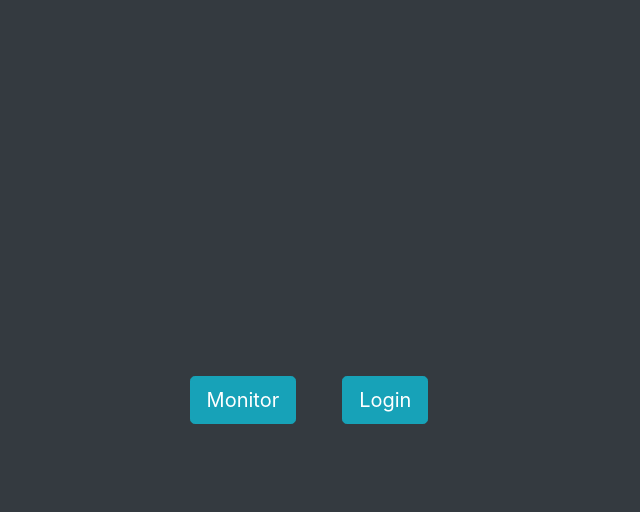
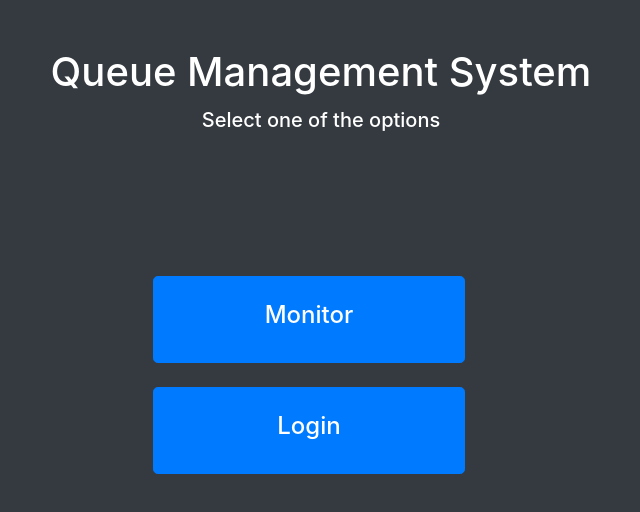
Before and after one commit to prophetitaly/se2021-01--OfficeQueueManager, a React (Create React App) app in the folder client/: page / in a window 1280 px wide. Shown: the top 512 px of the page, without its empty margins (331-971 px from the left). Built offline with nearby package versions, Linux system fonts and the light colour scheme; no server answers.

Commit message:
FIX login button gui

```diff
--- a/client/src/components/MyHomepage.js
+++ b/client/src/components/MyHomepage.js
@@ -14,13 +14,19 @@ function MyHomepage(props) {
         <>
             {redirectMonitor && <Redirect to={"/monitor"} />}
             {redirectLogin && <Redirect to={"/login"} />}
-            <Container className="bg-dark min-height-100 justify-content-center align-items-center " style={{ display: 'flex' }} fluid>
-                <Row className="justify-content-center">
-                    <Col md="auto" className="mx-2">
-                        <Button className="" variant="info" size="lg" onClick={() => { setRedirectMonitor(true) }}>Monitor</Button>
+            <Container className="bg-dark min-height-100 justify-content-center align-items-center text-center" fluid>
+                <h1 className="text-white pt-5 pb-1 pr-0 pl-4">Queue Management System</h1>
+                <h5 className="text-white pt-0 pb-5 pr-0 pl-4 mb-5">Select one of the options</h5>
+
+                <Row className="justify-content-center m-0 p-0 w-100 pt-5">
+                    <Col className=" m-0 p-0" sm={6}>
+                        <Button size="lg" className="p-4 w-50" onClick={() => { setRedirectMonitor(true) }}><h4>Monitor</h4></Button>
                     </Col>
-                    <Col md="auto" className="mx-2">
-                        <Button className="" variant="info" size="lg" onClick={() => { setRedirectLogin(true) }}>Login</Button>
+                </Row>
+                <br/>
+                <Row className="justify-content-center m-0 p-0 w-100">
+                <Col className=" m-0 p-0" sm={6}>
+                        <Button size="lg" className="p-4 w-50" onClick={() => { setRedirectLogin(true) }}><h4>Login</h4></Button>
                     </Col>
                 </Row>
             </Container>
--- a/client/src/components/MyLogin.js
+++ b/client/src/components/MyLogin.js
@@ -84,16 +84,16 @@ function MyLogin(props) {
 
     return (
         <>
-            <Container className="bg-dark min-height-100 justify-content-center" style={{ display: 'flex' }} fluid>
+            <Container className="bg-dark min-height-100 justify-content-center m-0 p-0" style={{ display: 'flex' }} fluid>
 
-            <Row className="w-100 mt-5 vheight-100">
+            <Row className="w-100 mt-5 vheight-100 m-0 p-0">
                 <Col sm={3}></Col>
-                <Col sm={6} className='col-5 below-nav'>
-                    <Container className=" p-5">
+                <Col sm={6} className='col-5 below-nav m-0 p-0'>
+                    <Container className=" p-5 m-0 b">
 
-                        <Form className="p-3">
-                            <Form.Group controlId="formusername" className="mt-1">
-                                <Form.Label className="text-info"><h5>Username</h5></Form.Label>
+                        <Form className="pt-3 p-0 m-0">
+                            <Form.Group controlId="formusername" className="mt-1 w-100">
+                                <Form.Label className="text-info w-100"><h5>Username</h5></Form.Label>
                                 <Form.Control
                                     className="w-100 p-4"
                                     type="username"
@@ -132,7 +132,9 @@ function MyLogin(props) {
                                     {error}
                                 </div>
                             )}
-                            <Row className="pt-4 w-100 m-0">
+
+                        </Form>
+                        <Row className="pt-4 w-100 m-0">
                                 <Col sm={5} className="text-left m-0 p-0">
 
                             <Button
@@ -146,20 +148,21 @@ function MyLogin(props) {
                                 Back
                             </Button>
                                 </Col>
-                                <Col sm={2}></Col>
+                                <Col sm={2} className=""></Col>
                             <Col sm={5} className="text-right m-0 p-0">
                             <Button
                                 size = "lg"
                                 variant="success"
                                 type="submit"
                                 //className={errorMessagePassword ? "mt-1" : "mt-3 float-right mr-4"}
-                                className="w-100"
-                                onClick={(ev) => handleSubmit(ev)}>
+                                className="w-100 mr-5"
+                                onClick={(ev) => handleSubmit(ev)}
+                                >
+
                                 Login
                             </Button>
                             </Col>
                             </Row>
-                        </Form>
                     </Container>
                     </Col>
                     <Col sm={3}></Col>
--- a/client/src/components/MyManager.js
+++ b/client/src/components/MyManager.js
@@ -118,7 +118,7 @@ function MyManager(props) {
                         cnt++;
                         return (<Row key={x.id} className="mb-4 mr-5 ml-5 text-center">
                             <Col sm={2} className="bg-primary text-black p-4 text-center border border-dark">
-                                <b>{x.username}</b>
+                                <h5><b>{x.username}</b></h5>
                             </Col>
                             <Col sm={10} className="bg-light text-black p-4 text-center border border-dark">
                                 <Row>
--- a/client/src/components/MyTotem.js
+++ b/client/src/components/MyTotem.js
@@ -47,21 +47,26 @@ function MyTotem(props) {
     return (
         <>
             {!props.user && <Redirect to={"/"} />}
-            <Container className="bg-dark min-height-100 justify-content-center align-items-center " style={{ display: 'flex' }} fluid>
+            <Container className="bg-dark min-height-100 justify-content-center align-items-center text-center m-0 p-0" fluid>
+            <h1 className="text-white pt-5 pb-1 pr-0 pl-4">Welcome!</h1>
+            <h5 className="text-white pt-0 pb-5 pr-0 pl-4">Please, select one of the services and read your ticket number</h5>
+
                 {services &&
                     <>
-                        <Row className="justify-content-center">
-                            <Col md="auto" className="mx-2">
+                        <Row className="justify-content-center w-100 m-0 p-0">
+                            <Col sm={4} className="m-0 p-0"></Col>
+                            <Col sm={4}  className="m-0 p-0">
                                 {
                                     services.map((s) => {
                                         return (
-                                            <Row className="my-3 justify-content-center" key={s}>
-                                                <Button className="" variant="success" size="lg" onClick={() => handleSubmit(s)}>{s}</Button>
+                                            <Row className="mt-4 ml-0 mr-0 p-0 justify-content-center " key={s}>
+                                                <Button className="w-100 p-4" variant="primary" size="lg" onClick={() => handleSubmit(s)}>{s}</Button>
                                             </Row>
                                         )
                                     })
                                 }
                             </Col>
+                            <Col sm={4} className="m-0 p-0"></Col>
                         </Row>
                         <MyModal ticketNumber={ticketNumber} ticketService={ticketService} show={ticketShow} onHide={() => { setTicketShow(false); setTicketNumber(undefined); setTicketService(undefined) }} />
                     </>
@@ -85,11 +90,14 @@ function MyModal(props) {
         >
             <Modal.Body>
                 <Row className="justify-content-center">
-                    <Col md="auto">
-                        <h3>Ticket information</h3>
+                        <h2 className="text-info">Ticket Information</h2>
+                </Row>
+                <Row className="justify-content-left ml-2 mt-2">
                         <h4>Ticket number: {props.ticketNumber}</h4>
+
+                </Row>
+                <Row className="justify-content-left ml-2">
                         <h4>Ticket service: {props.ticketService}</h4>
-                    </Col>
                 </Row>
             </Modal.Body>
         </Modal>
```
Also changed, not shown: 1 other file (tests, documents, lock files or other folders).
